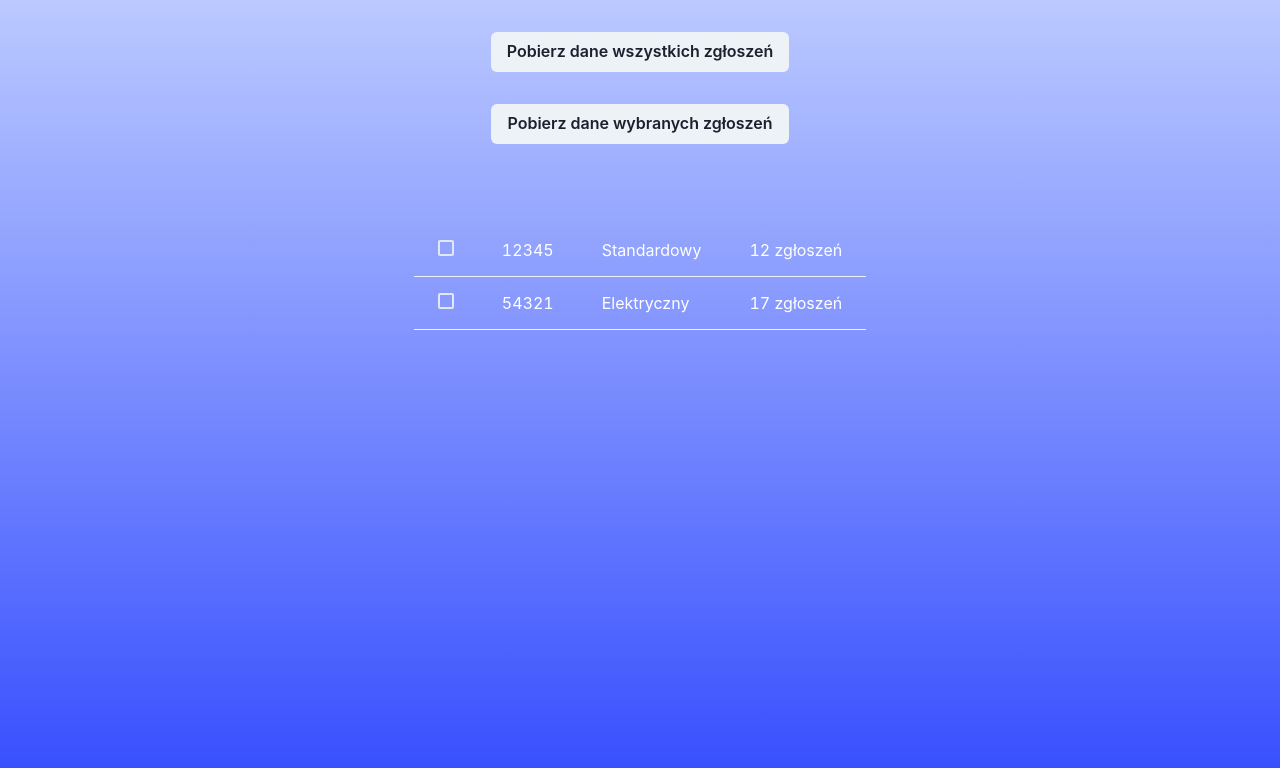
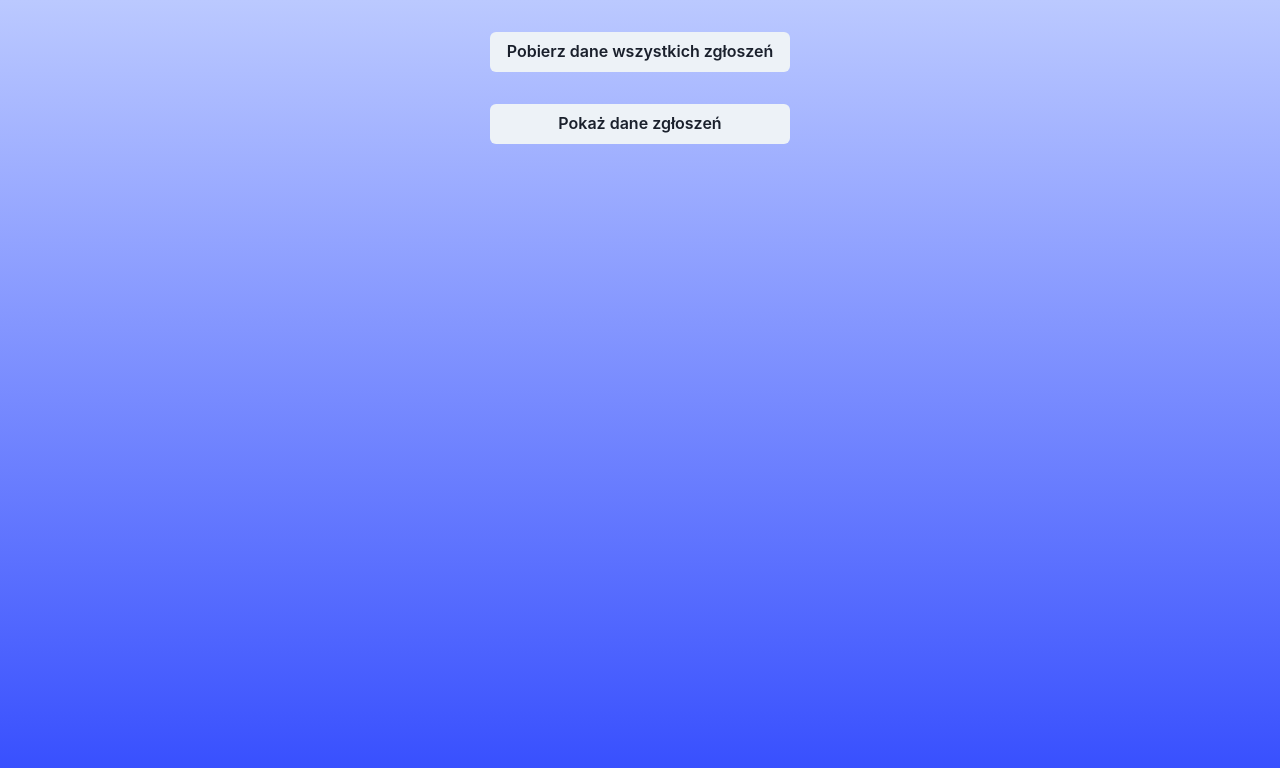
Before and after one commit to NoIdeaForMyName/analytics-use-case-PO, a React (Vite) app in the folder frontend/: page / in a window 1280 px wide. Shown: the top 768 px of the page. Built offline with nearby package versions, Linux system fonts and the light colour scheme.

Commit message:
added filtering reports to download

```diff
--- a/frontend/src/App.jsx
+++ b/frontend/src/App.jsx
@@ -1,6 +1,5 @@
 // App.js
-import React from 'react';
-import { BrowserRouter as Router, Routes, Route, useNavigate } from 'react-router-dom';
+import { BrowserRouter as Router, Routes, Route } from 'react-router-dom';
 import Home from './Home';  // Ścieżka do pliku Home.js
 import Reports from './Reports';  // Ścieżka do pliku About.js
 import { Box } from '@chakra-ui/react';
@@ -9,10 +8,10 @@ import { Box } from '@chakra-ui/react';
 function App() {
   return (
     <Box
-      w="100vw"
-      h="100vh"
+      minH="100vh"
       bgGradient="linear(rgb(187, 201, 255),rgb(51, 75, 254))"
       color="white" // Opcjonalne, ustawia kolor tekstu na biały
+      bgAttachment="fixed" // Ustawia gradient jako statyczny
     >
       <Router>
           <Routes>
--- a/frontend/src/BikeList.jsx
+++ b/frontend/src/BikeList.jsx
@@ -1,11 +1,19 @@
-import { Box, Center, StackDivider, Table, TableContainer, Tbody, VStack } from '@chakra-ui/react';
+import { Center, Table, TableContainer, Tbody } from '@chakra-ui/react';
 import PropTypes from 'prop-types';
 
 
 function BikeList({ bikeRowList }) {
     return (
-        <Center>
-            <TableContainer>
+        <Center
+            display={bikeRowList.length > 0 ? 'block' : 'none'}
+        >
+            <TableContainer
+                height="60vh" // Upewnij się, że jednostka jest podana
+                overflowY="scroll" // Ustaw przewijanie w pionie
+                width="100%" // Opcjonalnie, jeśli potrzebujesz pełnej szerokości
+                border="1px solid #e2e8f0" // Opcjonalnie, aby wizualnie podkreślić kontener
+                borderRadius="md" // Opcjonalnie, jeśli chcesz zaokrąglić rogi
+            >
                 <Table>
                     <Tbody>
                         {bikeRowList.map((bikeRow) => (
--- a/frontend/src/BikeRow.jsx
+++ b/frontend/src/BikeRow.jsx
@@ -1,22 +1,29 @@
-import { Checkbox, HStack, Td, Tr } from '@chakra-ui/react';
+import { Checkbox, Td, Tr } from '@chakra-ui/react';
 import PropTypes from 'prop-types';
 
 
-function BikeRow({ bikeId, isElectric, reportsNb }) {
+function BikeRow({ bikeId, isElectric, reportsNb, checked, onCheckboxChange }) {
     return (
       <Tr>
-            <Td><Checkbox value={false}></Checkbox></Td>
+        <Td>
+          <Checkbox
+            isChecked={checked}
+            onChange={(e) => onCheckboxChange(bikeId, e.target.checked)}
+          />
+        </Td>
         <Td>{bikeId}</Td>
         <Td>{isElectric ? "Elektryczny" : "Standardowy"}</Td>
         <Td>{reportsNb} zgłoszeń</Td>
       </Tr>
-    )
+    );
   }
 
   BikeRow.propTypes = {
     bikeId: PropTypes.number.isRequired,
     isElectric: PropTypes.bool.isRequired,
-    reportsNb: PropTypes.number.isRequired
+    reportsNb: PropTypes.number.isRequired,
+    checked: PropTypes.bool.isRequired,
+    onCheckboxChange: PropTypes.func.isRequired,
   };
 
   export { BikeRow };
--- a/frontend/src/Home.jsx
+++ b/frontend/src/Home.jsx
@@ -1,19 +1,40 @@
-import { React, useState } from 'react';
-import { useNavigate } from 'react-router-dom';
-import { Button, Modal, Spacer, useDisclosure, VStack } from '@chakra-ui/react';
-import { serverURL } from './networkingConfig'
-import { MessageBox } from './MessageBox'
-import { BikeRow } from './BikeRow'
-import { BikeList } from './BikeList'
+import { useState } from 'react';
+import { Button, VStack, useDisclosure, Spacer } from '@chakra-ui/react';
+import { serverURL } from './networkingConfig';
+import { MessageBox } from './MessageBox';
+import { BikeRow } from './BikeRow';
+import { BikeList } from './BikeList';
 
 function Home() {
-    const [isLoadingAllReportsButton, setIsLoadingAllReportsButton] = useState(false)
-    const [isLoadingChosenReportsButton, setIsLoadingChosenReportsButton] = useState(false)
-    const [allReports, setAllReports] = useState(null)
-    const { isOpen, onOpen, onClose } = useDisclosure()
-    const [messageBoxText, setMessageBoxText] = useState("")
+  const [isLoadingAllReportsButton, setIsLoadingAllReportsButton] = useState(false);
+  const [isLoadingChosenReportsButton, setIsLoadingChosenReportsButton] = useState(false);
+  const [allReports, setAllReports] = useState(null);
+  const { isOpen, onOpen, onClose } = useDisclosure();
+  const [messageBoxText, setMessageBoxText] = useState('');
+  const [bikeList, setBikeList] = useState([]);
+  const [checkboxStates, setCheckboxStates] = useState({}); // Dynamiczny stan checkboxów
+  const [checkedBikesIds, setCheckedBikesIds] = useState([])
+  const [showDownloadChosenButton, setShowDownloadChosenButton] = useState(false);
 
-    const navigate = useNavigate();
+  const mainButtonWidth = 300;
+
+
+  const updateCheckboxState = (bikeId, checked) => {
+    setCheckboxStates((prevState) => ({
+      ...prevState,
+      [bikeId]: checked,
+    }));
+    setCheckedBikesIds((prevIds) => {
+      let newIdList = []
+      if (checked) {
+        newIdList = [...prevIds, bikeId];
+      } else {
+        newIdList = prevIds.filter((id) => id !== bikeId);
+      }
+      setShowDownloadChosenButton(newIdList.length > 0);
+      return newIdList;
+    });
+  };
 
   const downloadAllReports = async () => {
     try {
@@ -33,62 +54,93 @@ function Home() {
     const success = await downloadAllReports();
     setIsLoadingAllReportsButton(false);
     if (success) {
+      downloadJSON(allReports, 'reports');
+    }
+  };
+
+  const downloadJSON = (jsonData, filename) => {
     const jsonString = `data:text/json;chatset=utf-8,${encodeURIComponent(
-                JSON.stringify(allReports)
+      JSON.stringify(jsonData)
     )}`;
     const link = document.createElement("a");
     link.href = jsonString;
-            link.download = "reports.json";
+    link.download = `${filename}.json`;
     link.click();
-        }
-    }
+  };
 
-    const downloadChosenReportsButton = async () => {
+  const showReportsDataButton = async () => {
     setIsLoadingChosenReportsButton(true);
     const success = await downloadAllReports();
     setIsLoadingChosenReportsButton(false);
-        if (success) {
-            // TODO
-            //navigate('/reports');
+
+    if (success && allReports) {
+      const bikeRows = allReports.map((bikeData) => ({
+        bikeId: bikeData.bike_id,
+        isElectric: bikeData.bike_is_electric,
+        reportsNb: bikeData.reports.length,
+      }));
+
+      const initialCheckboxStates = bikeRows.reduce(
+        (acc, bike) => ({ ...acc, [bike.bikeId]: false }),
+        {}
+      );
+      setCheckboxStates(initialCheckboxStates);
+
+      setBikeList(bikeRows);
     }
   };
 
-    const testBikeList = [
-        <BikeRow
-            key={12345}
-            bikeId={12345}
-            isElectric={false}
-            reportsNb={12}
-        />,
-        <BikeRow
-            key={54321}
-            bikeId={54321}
-            isElectric={true}
-            reportsNb={17}
-        />
-    ]
+  const downloadChosenReportsButton = () => {
+    let filteredReports = allReports.filter((entry) => checkedBikesIds.includes(entry.bike_id))
+    downloadJSON(filteredReports, 'filtered_reports');
+  };
 
   return (
     <>
       <VStack spacing={20}>
         <VStack spacing={8}>
-                    <Spacer></Spacer>
-                    <Button isLoading={isLoadingAllReportsButton} onClick={downloadAllReportsButton}>Pobierz dane wszystkich zgłoszeń</Button>
-                    <Button isLoading={isLoadingChosenReportsButton} onClick={downloadChosenReportsButton}>Pobierz dane wybranych zgłoszeń</Button>
+          <Spacer />
+          <Button
+            width={mainButtonWidth}
+            isLoading={isLoadingAllReportsButton}
+            onClick={downloadAllReportsButton}
+          >
+            Pobierz dane wszystkich zgłoszeń
+          </Button>
+          <Button
+            width={mainButtonWidth}
+            isLoading={isLoadingChosenReportsButton}
+            onClick={showReportsDataButton}
+          >
+            Pokaż dane zgłoszeń
+          </Button>
+          <Button
+            width={mainButtonWidth}
+            onClick={downloadChosenReportsButton}
+            visibility={showDownloadChosenButton ? 'block' : 'hidden'}
+          >
+            Pobierz dane wybranych zgłoszeń
+          </Button>
         </VStack>
 
         <BikeList
-                    bikeRowList={testBikeList}
+          display='none'
+          bikeRowList={bikeList.map((bike) => (
+            <BikeRow
+              key={bike.bikeId}
+              bikeId={bike.bikeId}
+              isElectric={bike.isElectric}
+              reportsNb={bike.reportsNb}
+              checked={checkboxStates[bike.bikeId] || false}
+              onCheckboxChange={updateCheckboxState}
+            />
+          ))}
         />
       </VStack>
 
-            <MessageBox
-                isOpen={isOpen}
-                onClose={onClose}
-                message={messageBoxText}
-            />
+      <MessageBox isOpen={isOpen} onClose={onClose} message={messageBoxText} />
     </>
   );
 }
 
-export default Home
+export default Home;
```
Lines whose indentation alone changed are shown as unchanged.
